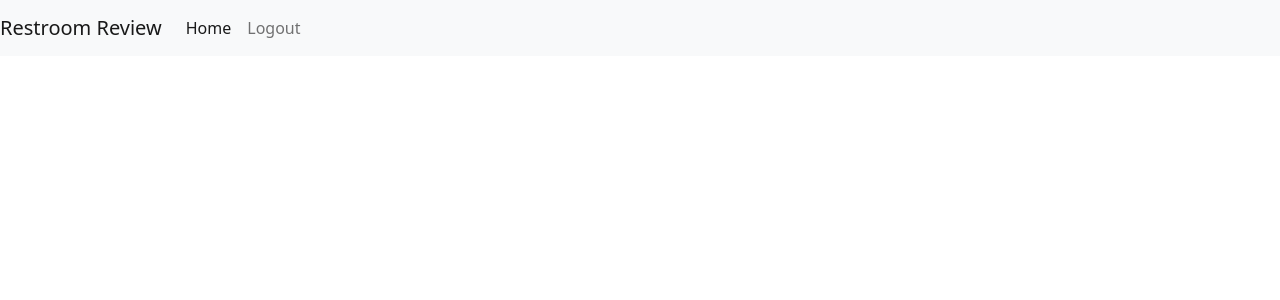
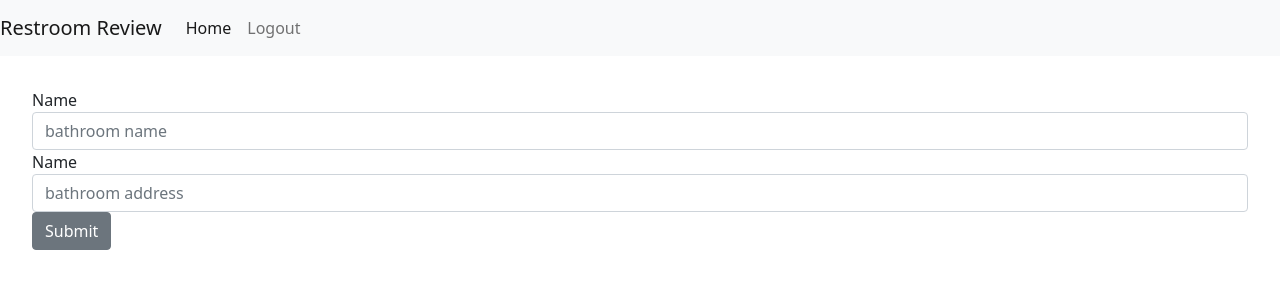
Before and after one commit to archeni/Restroom-Review, a React (Create React App) app in the folder Restroom-Review/client/: page /add in a window 1280 px wide. Shown: the top 300 px of the page. Built offline with nearby package versions, Linux system fonts and the light colour scheme; no server answers; sample sign-in values are in the browser's storage.

Commit message:
can now add bathrooms

```diff
--- a/Restroom-Review/client/src/components/ApplicationViews.js
+++ b/Restroom-Review/client/src/components/ApplicationViews.js
@@ -1,5 +1,6 @@
 import React, { useEffect } from 'react';
 import { Switch, Route, Redirect } from "react-router-dom";
+import BathroomForm from './bathroom/BathroomForm';
 import BathroomList from './bathroom/BathroomList';
 import Login from "./Login";
 import Register from "./Register";
@@ -16,6 +17,10 @@ export default function ApplicationViews({ isLoggedIn }) {
           {isLoggedIn ? <BathroomList /> : <Redirect to="/login" />}
         </Route>
 
+        <Route path="/add" exact>
+          {isLoggedIn ? <BathroomForm /> : <Redirect to="/login" />}
+        </Route>
+
         <Route path="/login">
           <Login />
         </Route>
--- a/Restroom-Review/client/src/components/bathroom/Bathroom.js
+++ b/Restroom-Review/client/src/components/bathroom/Bathroom.js
@@ -8,8 +8,8 @@ export const Bathroom = ({ bathroom }) => {
       <CardBody>
         <p>{bathroom.placeName}</p>
         <p>{bathroom.address}</p>
-        <p><Link to={`/bathroom/delete/${bathroom.id}`}>Delete</Link></p>
-        <p><Link to={`/bathroom/edit/${bathroom.id}`}>Edit</Link></p>
+        <p><Link to={`/delete/${bathroom.id}`}>Delete</Link></p>
+        <p><Link to={`/edit/${bathroom.id}`}>Edit</Link></p>
       </CardBody>
     </Card>
   );
--- /dev/null
+++ b/Restroom-Review/client/src/components/bathroom/BathroomForm.js
@@ -0,0 +1,51 @@
+import React, { useState } from 'react';
+import { Button, Form, FormGroup, Label, Input } from 'reactstrap';
+import { addBathroom } from "../../modules/bathroomManager";
+import { useHistory } from "react-router-dom";
+
+export const BathroomForm = () => {
+  const emptyBathroom = {
+    placeName: '',
+    address: ''
+  };
+
+  const [bathroom, setBathroom] = useState(emptyBathroom);
+  const history = useHistory();
+
+  const handleInputChange = (evt) => {
+    const value = evt.target.value;
+    const key = evt.target.id;
+
+    const bathroomCopy = { ...bathroom };
+
+    bathroomCopy[key] = value;
+    setBathroom(bathroomCopy);
+  };
+
+  const handleSave = (evt) => {
+    evt.preventDefault();
+
+    addBathroom(bathroom).then((p) => {
+      // Navigate the user back to the home route
+      history.push("/");
+    });
+  };
+
+  return (
+    <Form>
+      <FormGroup>
+        <Label for="placeName">Name</Label>
+        <Input type="text" name="placeName" id="placeName" placeholder="bathroom name"
+          value={bathroom.placeName}
+          onChange={handleInputChange} />
+        <Label for="address">Name</Label>
+        <Input type="text" name="address" id="address" placeholder="bathroom address"
+          value={bathroom.address}
+          onChange={handleInputChange} />
+      </FormGroup>
+      <Button className="btn btn-primary" onClick={handleSave}>Submit</Button>
+    </Form>
+  );
+};
+
+export default BathroomForm;
--- a/Restroom-Review/client/src/components/bathroom/BathroomList.js
+++ b/Restroom-Review/client/src/components/bathroom/BathroomList.js
@@ -17,7 +17,7 @@ const BathroomList = () => {
   return (
     <>
       <h3>Bathrooms:</h3>
-      <Link to='Bathroom/add'>Add a Bathroom</Link>
+      <Link to='/add'>Add a Bathroom</Link>
       <div className="container">
         <div className="row justify-content-center">
           {bathrooms.map((bathroom) => {
--- a/Restroom-Review/client/src/modules/bathroomManager.js
+++ b/Restroom-Review/client/src/modules/bathroomManager.js
@@ -15,6 +15,7 @@ export const getAllBathrooms = () => {
 };
 
 export const addBathroom = (bathroom) => {
+  debugger
   return getToken().then((token) =>
     fetch(baseUrl, {
       method: "POST",
```
